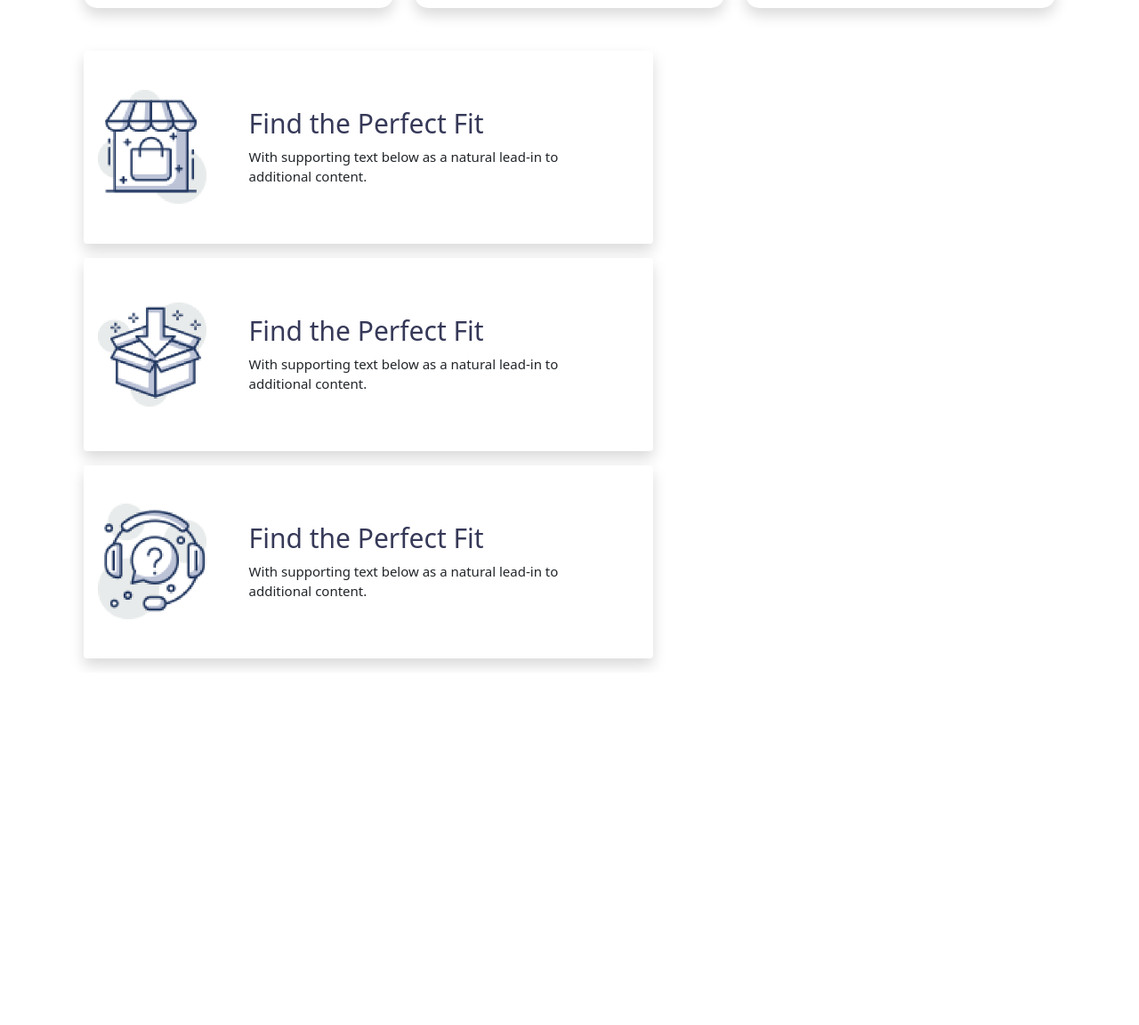
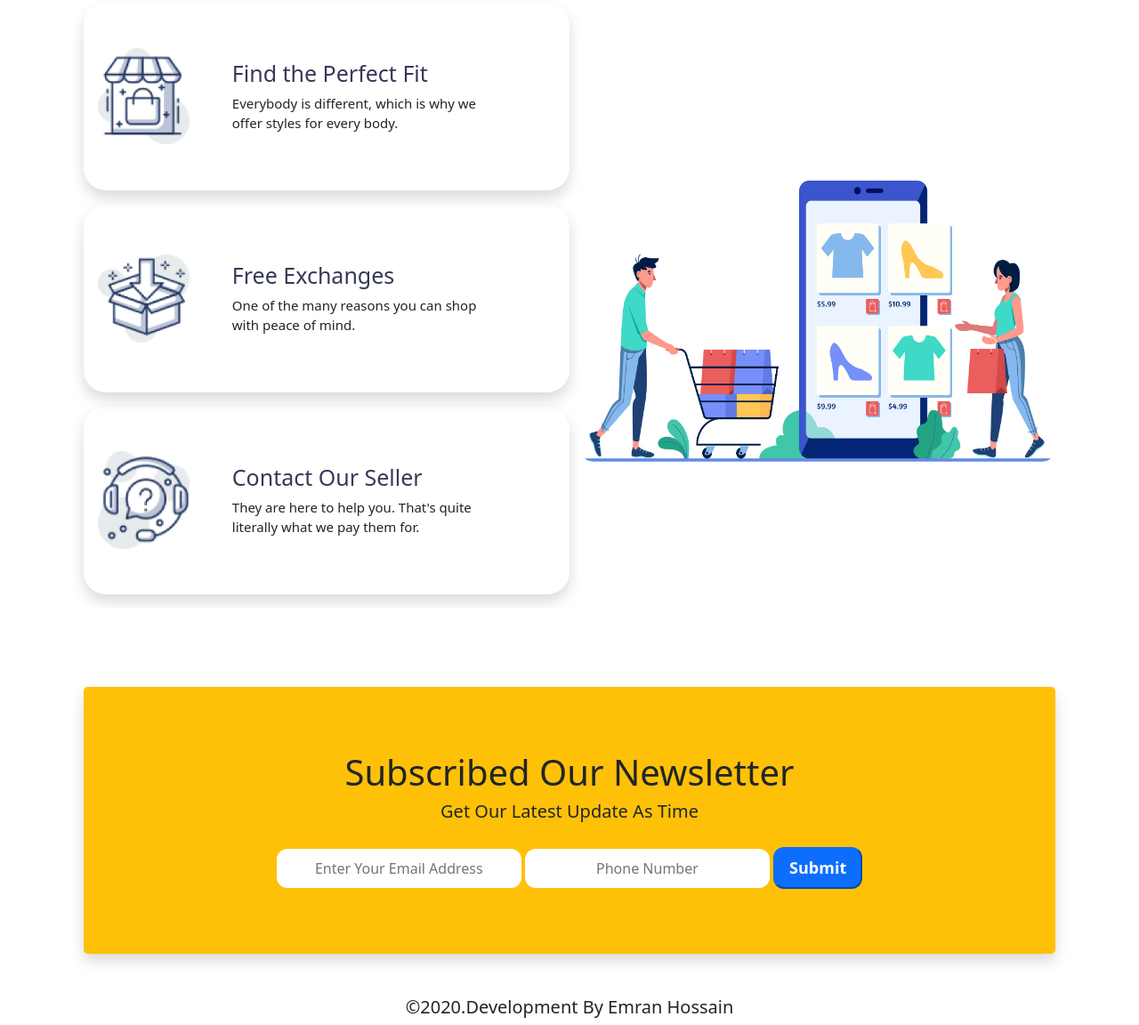
Before and after one commit to Emrande007/nike-shoe, a plain HTML site: page index.html in a window 1280 px wide. Shown: the part 2131-3283 px from the top of the page at 89% size. Before the commit the page ends 2887 px from the top, so only its background shows below. Drawn offline with nearby package versions, Linux system fonts and the light colour scheme.

Commit message:
here is the new update

```diff
--- a/index.html
+++ b/index.html
@@ -16,7 +16,7 @@
                     <img src="image/Logo/1.png" alt="">
                   <a class="navbar-brand" href="#"></a>
                   <button class="navbar-toggler" type="button" data-bs-toggle="collapse" data-bs-target="#navbarNavAltMarkup" aria-controls="navbarNavAltMarkup" aria-expanded="false" aria-label="Toggle navigation">
-                    <span class="navbar-toggler-icon"></span>
+                    <span class="navbar-toggler-icon  fas fa-bars"></span>
                   </button>
                   <div class="col-auto">
                   <div class="collapse navbar-collapse" id="navbarNavAltMarkup">
@@ -154,36 +154,75 @@
                   </div>
             </section>
             <section class="container">
-                <div class="card mb-3 shadow" style="width: 40rem;">
+
+                <div class="card-section mb-3 col-md-6 shadow">
                     <div class=" card-image card-body col-md-12 d-flex align-items-center">
                         <img src="image/Logo/icon-1.png" alt="">
                       <div class="card-text p-5">
                         <h5 class="card-title">Find the Perfect Fit</h5>
-                        <p class="card-text">With supporting text below as a natural lead-in to additional content.</p>
+                        <p class="card-text">Everybody is different, which is why we<br>
+                          offer styles for every body.</p>
                       </div>
                  </div>
              </div>
-             <div class="card mb-3 shadow" style="width: 40rem;">
+             <div class="card-section  col-md-6 mb-3 shadow">
                 <div class=" card-image card-body col-md-12 d-flex align-items-center">
                     <img src="image/Logo/icon-2.png" alt="">
                   <div class="card-text p-5">
-                    <h5 class="card-title">Find the Perfect Fit</h5>
-                    <p class="card-text">With supporting text below as a natural lead-in to additional content.</p>
+                    <h5 class="card-title">Free Exchanges</h5>
+                    <p class="card-text">One of the many reasons you can shop<br>
+                      with peace of mind.</p>
                   </div>
              </div>
          </div>
-         <div class="card mb-3 shadow" style="width: 40rem;">
-            <div class=" card-image card-body col-md-12 d-flex align-items-center">
+         <div class="card-section col-md-6 mb-3  shadow">
+            <div class=" card-image card-body col-md-12  d-flex align-items-center">
                 <img src="image/Logo/icon-3.png" alt="">
               <div class="card-text p-5">
-                <h5 class="card-title">Find the Perfect Fit</h5>
-                <p class="card-text">With supporting text below as a natural lead-in to additional content.</p>
+                <h5 class="card-title">Contact Our Seller</h5>
+                <p class="card-text">They are here to help you. That's quite<br>
+                  literally what we pay them for.</p>
               </div>
          </div>
      </div>
-        </main>
+     <section>
+       <!-- -->
+       <div class="row row-cols-1 row-cols-md-2 g-4">
+        <div class="col">
+          <div class="card">
+
+            <div class="card-body">
+              <h5 class="card-title"></h5>
+              <p class="card-text"></p>
+            </div>
+          </div>
+        </div>
+        <div class="col d-flex justify-content-start">
+          <div class="card">
+            <img src="image/Logo/brand.png" class="card-img-top" alt="...">
+            <div class="card-body">
+              <h5 class="card-title"></h5>
+              <p class="card-text"></p>
+            </div>
+          </div>
+        </div>
+       <!-- -->
+     </section>
+     <section style="height: 300px;" class=" bg-warning shadow rounded-3 mt-5 d-flex justify-content-center align-items-center">
+      <div>
+        <h1 class="news-text">Subscribed Our Newsletter</h1>
+          <h5 class="des-text">Get Our Latest Update As Time </h5>
+            <input class="input" type="text" placeholder="Enter Your Email Address">
+            <input Class="input" type="text" placeholder="Phone Number">
+            <button class="btn-form  btn-lg btn-primary">Submit</button>
+            </div>
+    </section>
+</main>
+          <footer class="text-center mt-5">
+            <h5>©2020.Development By Emran Hossain</h5>
+          </footer>
 <!--Product Section Finish-->
-    </header>
+</header>
 </body>
 <script src="https://cdn.jsdelivr.net/npm/bootstrap@5.0.0-beta1/dist/js/bootstrap.bundle.min.js" integrity="sha384-ygbV9kiqUc6oa4msXn9868pTtWMgiQaeYH7/t7LECLbyPA2x65Kgf80OJFdroafW" crossorigin="anonymous"></script>
 <script src="https://kit.fontawesome.com/06ff5874e5.js" crossorigin="anonymous"></script>
--- a/style.css
+++ b/style.css
@@ -33,7 +33,7 @@
 }
 
 .card-title {
-    font-size: 30px;
+    font-size: 25px;
     color: #363958;
 }
 .card-text {
@@ -64,3 +64,51 @@
 .card {
     border: 0;
 }
+.brand-image img {
+    width: 100%;
+    float: left;
+}
+.btn-form{
+    font-size: 18px;
+    border-radius: 12px;
+    color: rgb(255, 255, 255);
+    font-weight: 600;
+    margin-top: 20px;
+
+
+}
+.des-text {
+    text-align: center;
+}
+.news-text {
+    text-align: center;
+}
+.input {
+    height: 30px;
+    border-radius: 12px;
+    padding: 22px;
+    margin-top: 5px;
+    border: 0;
+    text-align: center;
+}
+.navbar-toggler {
+    background-color: #FFCA2C;
+    position: relative;
+}
+.navbar-toggler-icon {
+    color:rgb(0, 0, 0);
+    text-align: center;
+    padding-top: 5px;
+    font-weight: 25px;
+}
+.card-section {
+    border-radius: 25px;
+}
+.small {
+    font-size: 25px;
+}
+
+.card img {
+    background-color: rgba(255, 255, 255, 0);
+    margin-top: -90%;
+}
```
